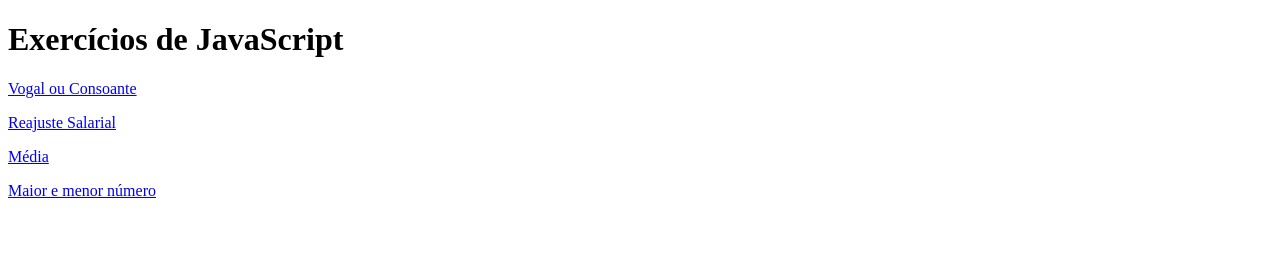
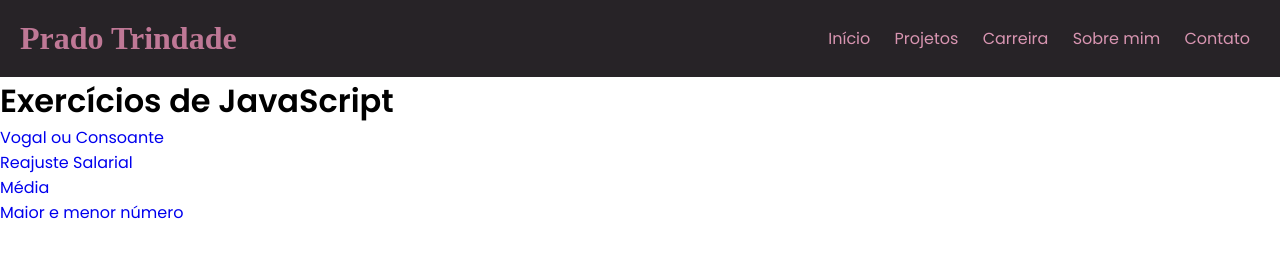
Before and after one commit to pr4d0juh/javascript, a plain HTML site: page index.html in a window 1280 px wide. Drawn offline with Linux system fonts and the light colour scheme; a web font is replaced by a local one.

Commit message:
Estilização do header no index

```diff
--- a/index.html
+++ b/index.html
@@ -4,15 +4,26 @@
     <meta charset="UTF-8">
     <meta name="viewport" content="width=device-width, initial-scale=1.0">
     <title>Exercícios de JavaScript</title>
+    <link rel="stylesheet" href="style.css">
+    <link rel="preconnect" href="https://fonts.googleapis.com">
+    <link rel="preconnect" href="https://fonts.gstatic.com" crossorigin>
+    <link href="https://fonts.googleapis.com/css2?family=DM+Serif+Text:ital@0;1&family=Poppins:wght@400;600&display=swap" rel="stylesheet">
 </head>
 <body>
-    <header>
+    <div id="header">
+        <header>
+            <h1>Prado Trindade</h1>
+        </header>
+        <nav>
+            <a href="#">Início</a>
+            <a href="#">Projetos</a>
+            <a href="#">Carreira</a>
+            <a href="#">Sobre mim</a>
+            <a href="#">Contato</a>
+        </nav>
+    </div>
+    <main>
         <h1>Exercícios de JavaScript</h1>
-        <nav>
-
-        </nav>
-    </header>
-    <main>
         <p><a href="Exercícios - treino/vogal ou consoante/vogal-ou-consoante.html">Vogal ou Consoante</a></p>
 
         <p><a href="Exercícios - treino/Reajuste Salarial/reajuste-salarial.html">Reajuste Salarial</a></p>
--- a/style.css
+++ b/style.css
@@ -1,7 +1,60 @@
-/*
-marrom #423736
-roxo #987185
-bege escuro #D6AA9F
-amarelo claro #E9D5B7
-bege claro #F4E2D1
-*/
+@charset "UTF-8";
+
+*{
+ margin: 0;
+ padding: 0;
+ box-sizing: border-box;
+ text-decoration: none;
+}
+
+
+:root{
+    --rosa01: #E6BED2;
+    --rosa02: #D895B1;
+    --rosa03: #BF7896;
+    --rosa04: #9B5372;
+    --cinza: rgb(39, 35, 39);
+    --font-poppins: "Poppins", sans-serif;
+    --font-logo: "DM Serif Text", serif;
+}
+
+body{
+    font-family: var(--font-poppins);
+}
+
+div#header{
+    display: grid;
+    grid-template-areas:
+        "header nav";
+    align-items: center;
+    justify-content: space-between;
+    background-color: var(--cinza);
+}
+
+header{
+    grid-area: header;
+}
+
+header > h1{
+    font-family: var(--font-logo);
+    color: var(--rosa03);
+    padding: 20px;
+}
+
+nav{
+    grid-area: nav;
+    position: relative;
+    color: var(--rosa03);
+    padding: 20px;
+}
+
+nav > a{
+    padding: 6px 10px;
+    color: var(--rosa02);
+}
+
+nav > a:hover{
+    color: var(--cinza);
+    background-color: var(--rosa03);
+    border-radius: 3px;
+}
```
